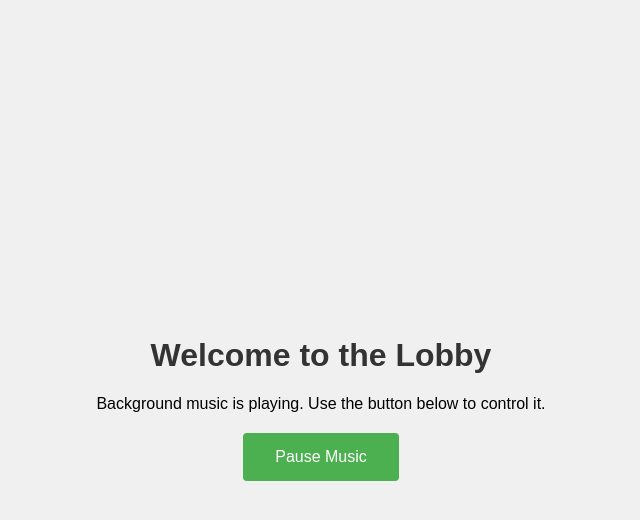
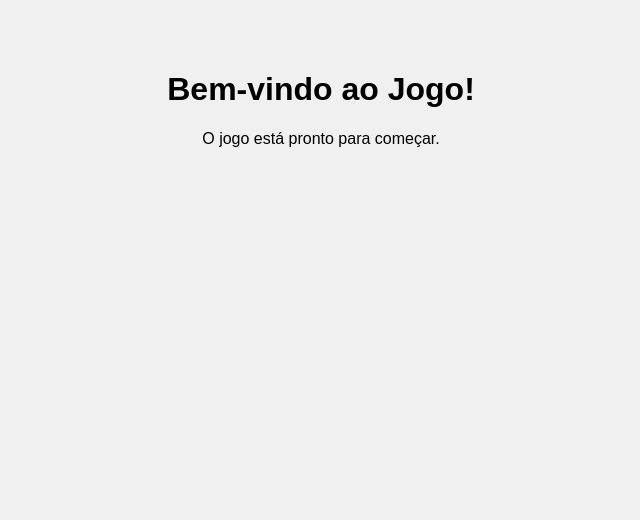
Before and after one commit to HexaWaveWeb/minha-api, a plain HTML site: page index.html in a window 1280 px wide. Shown: the whole page, without its empty margins (319-959 px from the left). Drawn offline with Linux system fonts and the light colour scheme.

Commit message:
Update index.html

```diff
--- a/index.html
+++ b/index.html
@@ -1,72 +1,98 @@
 <!DOCTYPE html>
-<html lang="en">
+<html lang="pt-BR">
 <head>
     <meta charset="UTF-8">
     <meta name="viewport" content="width=device-width, initial-scale=1.0">
-    <title>Lobby with Background Music</title>
+    <title>Carregando Jogo</title>
     <style>
-        body {
+        body, html {
+            margin: 0;
+            padding: 0;
+            height: 100%;
             font-family: Arial, sans-serif;
+        }
+        .loading-screen {
+            position: fixed;
+            top: 0;
+            left: 0;
+            width: 100%;
+            height: 100%;
+            background-color: #000;
             display: flex;
             justify-content: center;
             align-items: center;
-            height: 100vh;
-            margin: 0;
+            z-index: 1000;
+        }
+        .loading-content {
+            text-align: center;
+            color: #fff;
+        }
+        .spinner {
+            border: 5px solid #f3f3f3;
+            border-top: 5px solid #3498db;
+            border-radius: 50%;
+            width: 50px;
+            height: 50px;
+            animation: spin 1s linear infinite;
+            margin: 0 auto 20px;
+        }
+        @keyframes spin {
+            0% { transform: rotate(0deg); }
+            100% { transform: rotate(360deg); }
+        }
+        .game-content {
+            display: none;
+            height: 100%;
             background-color: #f0f0f0;
-        }
-        .container {
             text-align: center;
-        }
-        h1 {
-            color: #333;
-        }
-        #playPauseBtn {
-            background-color: #4CAF50;
-            border: none;
-            color: white;
-            padding: 15px 32px;
-            text-align: center;
-            text-decoration: none;
-            display: inline-block;
-            font-size: 16px;
-            margin: 4px 2px;
-            cursor: pointer;
-            border-radius: 4px;
+            padding-top: 50px;
         }
     </style>
 </head>
 <body>
-    <div class="container">
-        <h1>Welcome to the Lobby</h1>
-        <p>Background music is playing. Use the button below to control it.</p>
-        <button id="playPauseBtn">Pause Music</button>
+    <div class="loading-screen" id="loadingScreen">
+        <div class="loading-content">
+            <div class="spinner" role="status">
+                <span class="sr-only">Carregando...</span>
+            </div>
+            <h2>Carregando o jogo...</h2>
+        </div>
+    </div>
+
+    <div class="game-content" id="gameContent">
+        <h1>Bem-vindo ao Jogo!</h1>
+        <p>O jogo está pronto para começar.</p>
+        <!-- Adicione aqui o conteúdo do seu jogo -->
     </div>
 
     <audio id="backgroundMusic" loop>
         <source src="som1.mp3" type="audio/mpeg">
-        Your browser does not support the audio element.
+        Seu navegador não suporta o elemento de áudio.
     </audio>
 
     <script>
         document.addEventListener('DOMContentLoaded', function() {
-            var audio = document.getElementById('backgroundMusic');
-            var playPauseBtn = document.getElementById('playPauseBtn');
+            const audio = document.getElementById('backgroundMusic');
+            const loadingScreen = document.getElementById('loadingScreen');
+            const gameContent = document.getElementById('gameContent');
 
-            // Start playing the music when the page loads
-            audio.play().catch(function(error) {
-                console.log("Autoplay was prevented. Please interact with the page to play the music.");
-                playPauseBtn.textContent = 'Play Music';
-            });
+            // Simula um tempo de carregamento (ajuste conforme necessário)
+            setTimeout(function() {
+                loadingScreen.style.display = 'none';
+                gameContent.style.display = 'block';
 
-            playPauseBtn.addEventListener('click', function() {
+                // Tenta iniciar a música
+                audio.play().catch(function(error) {
+                    console.log("Reprodução automática foi impedida. O usuário precisa interagir com a página para iniciar a música.");
+                });
+            }, 3000); // 3 segundos de tela de carregamento
+
+            // Adiciona um ouvinte de clique no corpo para iniciar a música, caso a reprodução automática falhe
+            document.body.addEventListener('click', function() {
                 if (audio.paused) {
                     audio.play();
-                    playPauseBtn.textContent = 'Pause Music';
-                } else {
-                    audio.pause();
-                    playPauseBtn.textContent = 'Play Music';
                 }
-            });
+            }, { once: true });
         });
     </script>
 </body>
```
